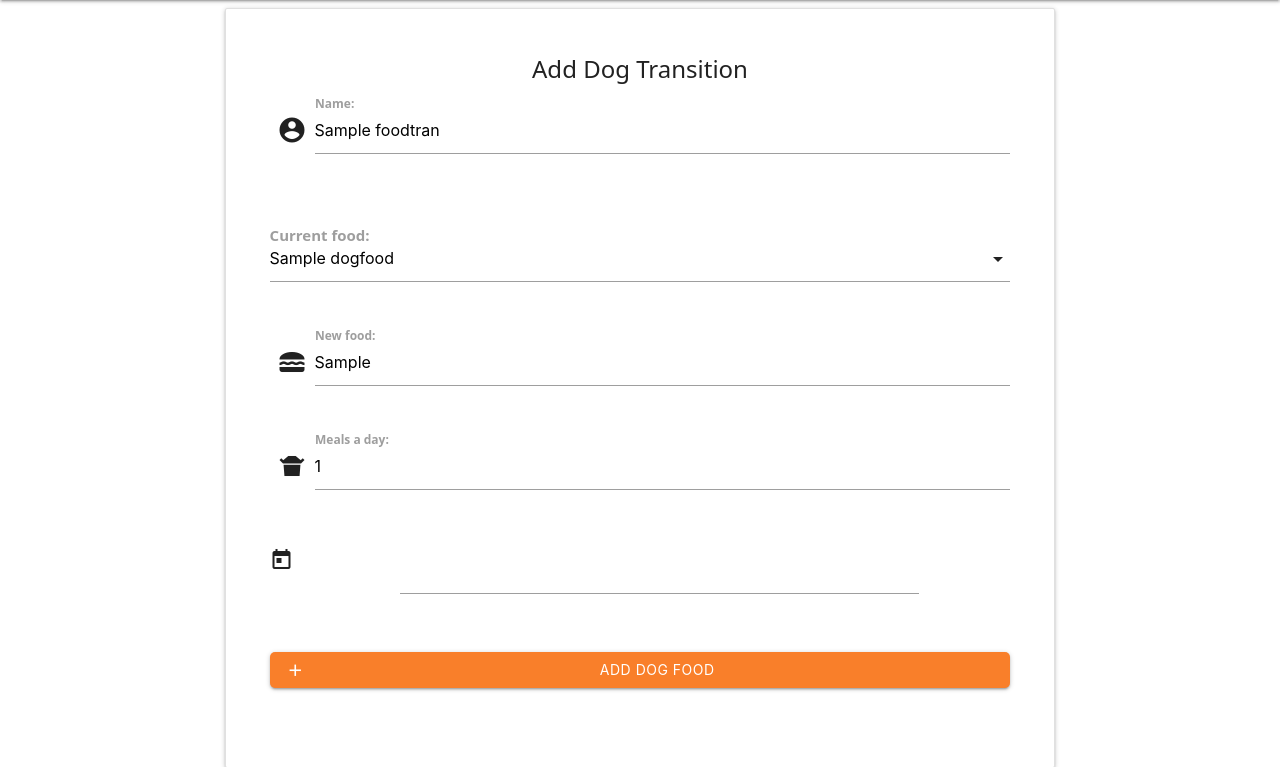
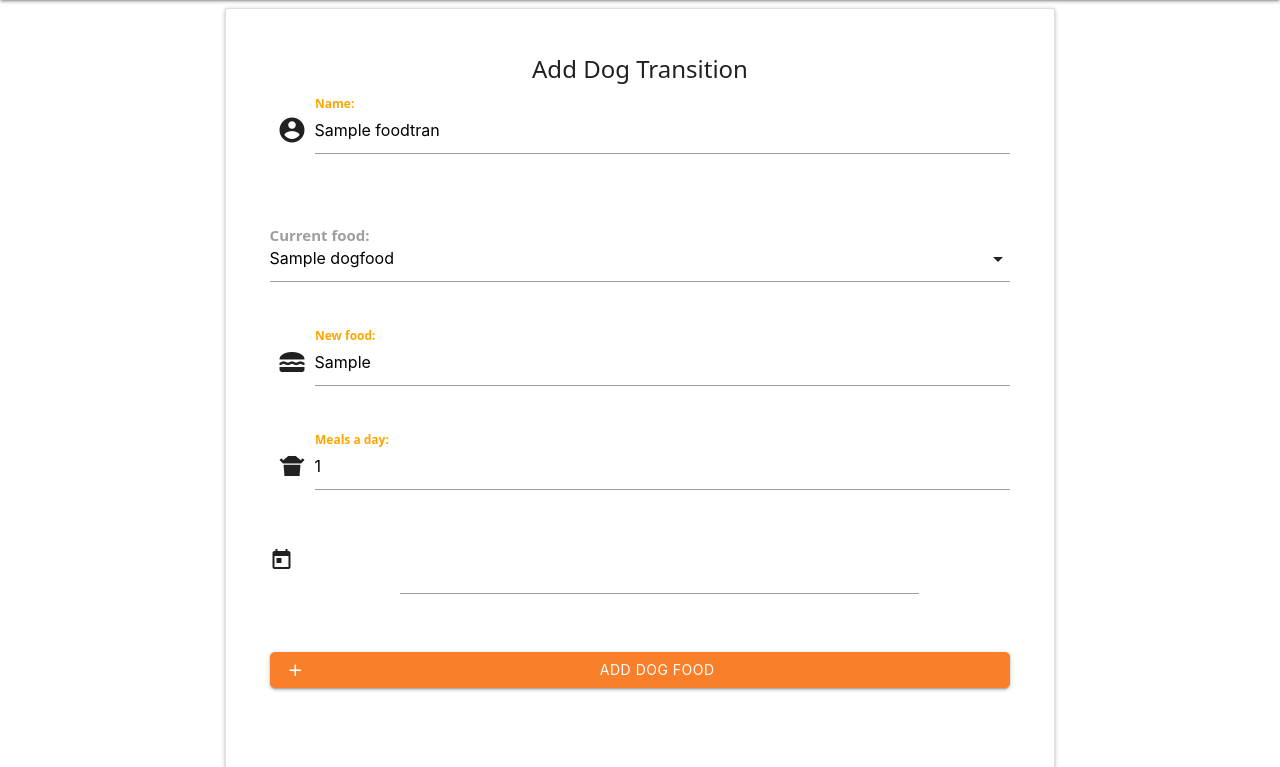
Before and after one commit to avang02/my_dog_pal, a Django app: page /foodtrans/1/update/ in a window 1280 px wide. Shown: the part 64-831 px from the top of the page. Run offline with Django 5.2, Linux system fonts and the light colour scheme; a user stored in the database is signed in; tables that the repository leaves empty hold one stand-in row (values such as "Sample post"); some libraries are stand-ins or nearby versions; some web fonts are replaced.

Commit message:
adjusted a few things turning green orange

```diff
--- a/main_app/templates/main_app/foodtrans_form.html
+++ b/main_app/templates/main_app/foodtrans_form.html
@@ -57,6 +57,16 @@
     </div>
 </div>
 
+<style>
+    .active{
+        color: orange !important;
+    }
+
+    .datepicker-date-display {
+        background-color: #ffa149;
+    }
+</style>
+
 <script>
     document.addEventListener('DOMContentLoaded', function(){
         var dates=document.querySelectorAll('.datepicker');
```
